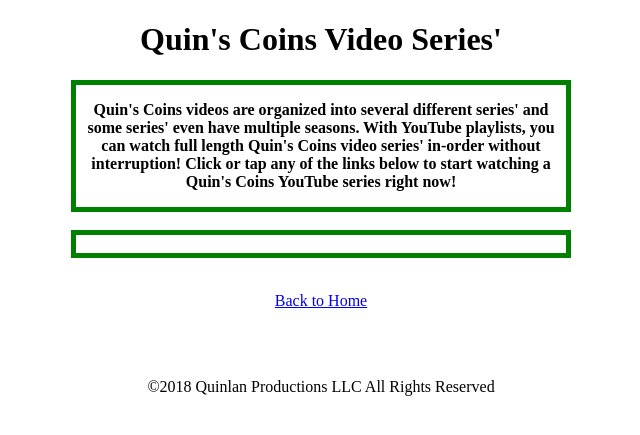
After one commit to rryanq/quinscoins, a Python web app: template quinscoins/quinscoins/templates/playlists.html in a window 1280 px wide. The commit adds this page. Shown: the top 435 px of the page, without its empty margins (319-959 px from the left). Run offline with Jinja, Linux system fonts and the light colour scheme; the template is opened without the code that fills it, so the values that code supplies are empty.

Commit message:
new webpage: playlists

```diff
--- a/quinscoins/quinscoins/static/css/styles.css
+++ b/quinscoins/quinscoins/static/css/styles.css
@@ -18,6 +18,9 @@
 }
 h1 {
     text-align: center;
+}
+h2 {
+	  text-align: center;
 }
 p {
   text-align: center;
--- /dev/null
+++ b/quinscoins/quinscoins/templates/playlists.html
@@ -0,0 +1,37 @@
+<!DOCTYPE html>
+<html lang="en">
+
+	<head>
+		<title>Quin's Coins Playlists</title>
+		<link rel="icon"
+      type="image/png"
+      href="http://www.quinscoins.com/favicon.ico">
+		<link rel="stylesheet" href="/static/css/styles.css">
+    <style type="text/css">a {text-decoration: none}</style>
+	</head>
+  <body>
+    <div class="wrap">
+      <h1>Quin's Coins Video Series'</h1>
+      <div class="boxed">
+        <p><b>
+          Quin's Coins videos are organized into several different series'
+          and some series' even have multiple seasons.
+          With YouTube playlists, you can watch full length
+          Quin's Coins video series' in-order without interruption!
+          Click or tap any of the links below to start watching a
+          Quin's Coins YouTube series right now!
+        </b></p>
+      </div><br>
+			<div class="boxed">
+        {% for playlist in playlists %}
+						<a href="{{playlist['link']}}"><p><b>{{playlist['name']|title}}</b></p></a>
+            <a href="{{playlist['link']}}"><img src="/static/images/{{playlist['image']}}", alt="playlist image", style="text-align:left;width:320px;height:180px;", class="center"></a><br>
+        {% endfor %}
+      <br>
+			</div><br>
+			</div>
+			<p><a href="/", alt="Back to Home" style="text-decoration: underline">Back to Home</a></p>
+      <br><br><p>&copy;2018 Quinlan Productions LLC All Rights Reserved</p>
+    </div>
+  </body>
+</html>
```
Also changed, not shown: quinscoins/quinscoins/sql/terms.sql (+25 -0 lines), quinscoins/quinscoins/templates/index.html (+7 -5 lines), quinscoins/quinscoins/views/views.py (+8 -0 lines), quinscoins/quinscoins/static/images/playlist_competitions1.jpg (added), quinscoins/quinscoins/static/images/playlist_cqpennies1.jpg (added), quinscoins/quinscoins/static/images/playlist_detecting1.jpg (added), quinscoins/quinscoins/static/images/playlist_detecting2.jpg (added), quinscoins/quinscoins/static/images/playlist_detecting3.jpg (added), quinscoins/quinscoins/static/images/playlist_original1.jpg (added), quinscoins/quinscoins/static/images/playlist_sfc1.jpg (added), quinscoins/quinscoins/static/images/playlist_sfs1.jpg (added), quinscoins/quinscoins/static/images/playlist_sfs2.jpg (added), quinscoins/quinscoins/static/images/playlist_tutorials1.jpg (added), quinscoins/quinscoins/var/terms.sqlite3.
